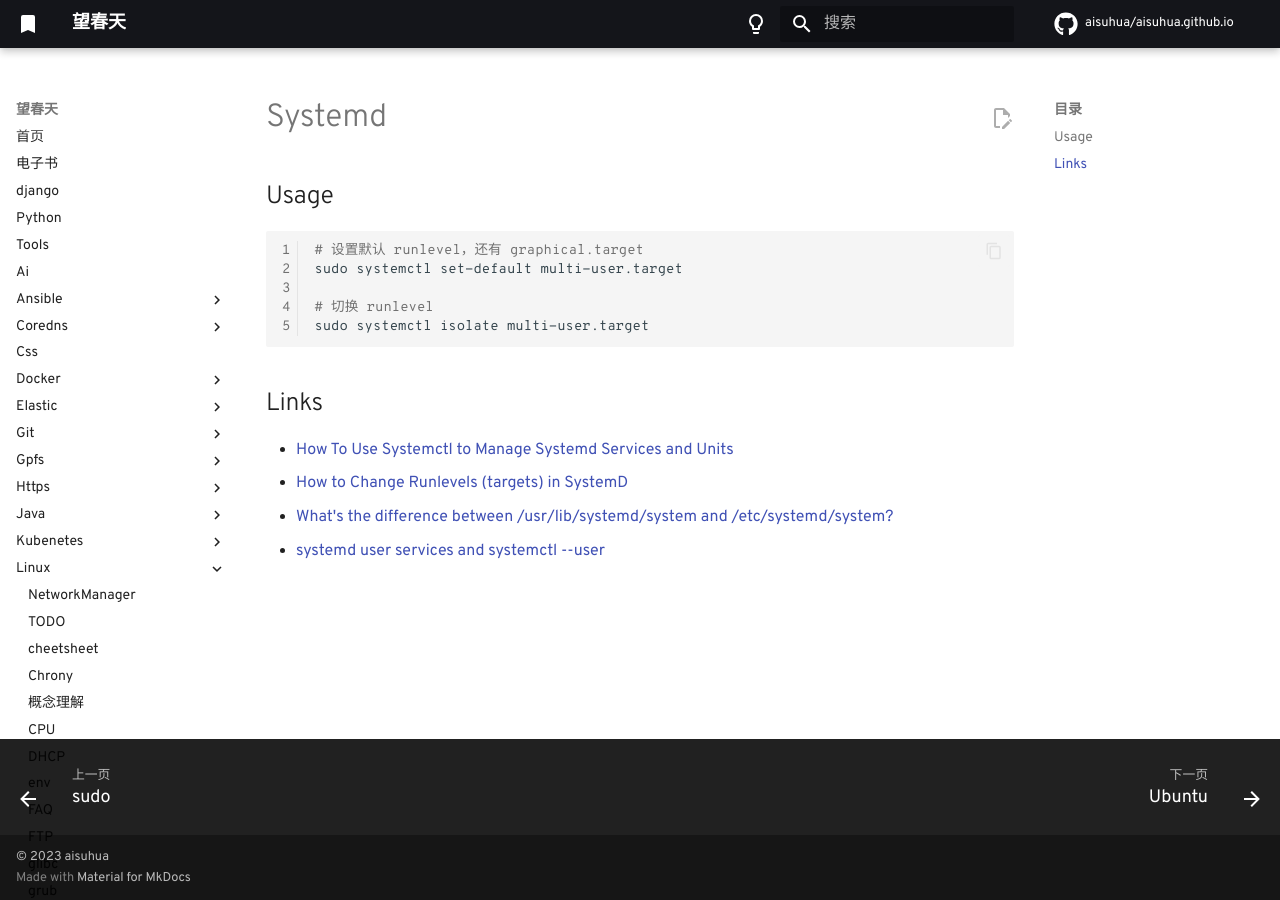
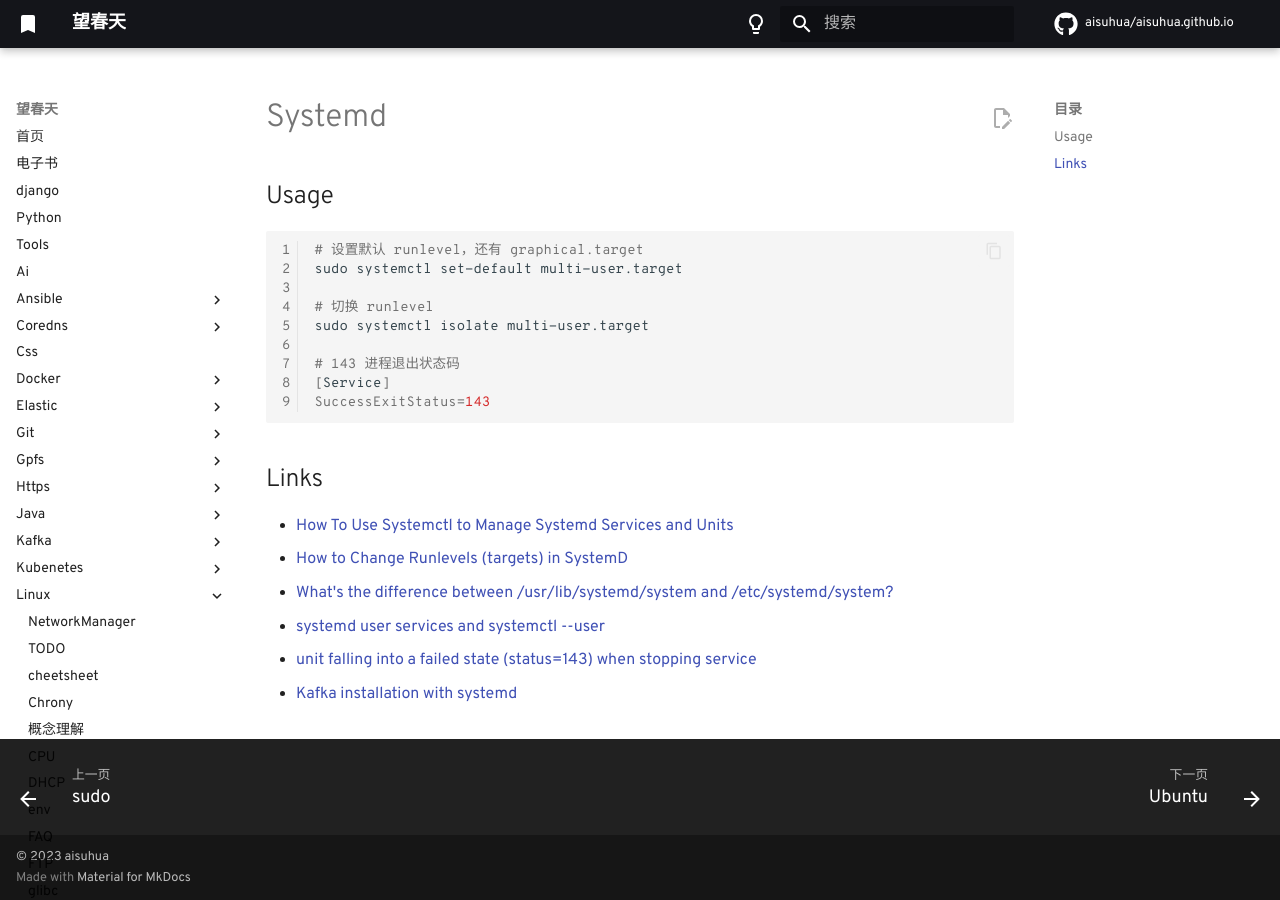
Before and after one commit to aisuhua/aisuhua.github.io, an MkDocs documentation site: the page built from docs/linux/systemd.md, in a window 1280 px wide. Built offline with MkDocs 1.6.1 and Material for MkDocs 9.7.7, drawn with Linux system fonts in a browser that asks for light colours; comment, search, counter and statistics services are not loaded.

````diff
--- a/docs/linux/systemd.md
+++ b/docs/linux/systemd.md
@@ -8,6 +8,10 @@ sudo systemctl set-default multi-user.target
 
 # 切换 runlevel
 sudo systemctl isolate multi-user.target
+
+# 143 进程退出状态码
+[Service]
+SuccessExitStatus=143
 ```
 
 ## Links
@@ -16,3 +20,5 @@ sudo systemctl isolate multi-user.target
 - [How to Change Runlevels (targets) in SystemD](https://www.tecmint.com/change-runlevels-targets-in-systemd/)
 - [What's the difference between /usr/lib/systemd/system and /etc/systemd/system?](https://unix.stackexchange.com/questions/206315/whats-the-difference-between-usr-lib-systemd-system-and-etc-systemd-system)
 - [systemd user services and systemctl --user](https://nts.strzibny.name/systemd-user-services/)
+- [unit falling into a failed state (status=143) when stopping service](https://stackoverflow.com/questions/45953678/unit-falling-into-a-failed-state-status-143-when-stopping-service)
+- [Kafka installation with systemd](https://gist.github.com/aisuhua/32049049b68aa993f76040d94392b3fe)
````
Also changed, not shown: docs/kafka/REAEMD.md (added, +19 -0 lines).
